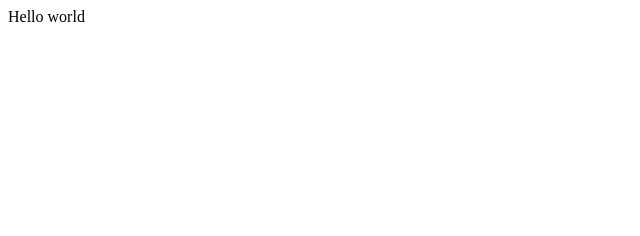
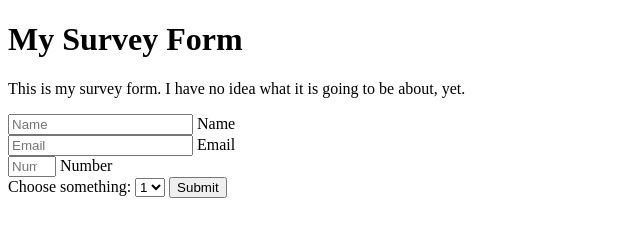
Before and after one commit to grj923/surveyform, a plain HTML site: page index.html in a window 1280 px wide. Shown: the whole page, without its empty margins (0-640 px from the left). Drawn offline with Linux system fonts and the light colour scheme.

Commit message:
basic form and dropdown menu

```diff
--- a/index.html
+++ b/index.html
@@ -7,6 +7,31 @@
     <title>Document</title>
   </head>
   <body>
-    Hello world
+    <h1 id="title">My Survey Form</h1>
+    <p id="description">
+      This is my survey form. I have no idea what it is going to be about, yet.
+    </p>
+    <form id="survey-form">
+      <input type="text" placeholder="Name" required id="name" />
+      <label id="name-label">Name</label>
+      <br />
+      <input type="email" placeholder="Email" id="email" />
+      <label id="email-label">Email</label>
+      <br />
+      <input type="number" placeholder="Number" id="number" min="1" max="5" />
+      <label id="number-label">Number</label>
+      <br />
+      <label for="Something here">Choose something:</label>
+      <select id="dropdown">
+        <option value="1">1</option>
+        <option value="2">2</option>
+        <option value="3">3</option>
+        <option value="4">4</option>
+        <option value="5">5</option>
+      </select>
+      <button type="submit">Submit</button>
+    </form>
+
+    <script src="https://cdn.freecodecamp.org/testable-projects-fcc/v1/bundle.js"></script>
   </body>
 </html>
```
